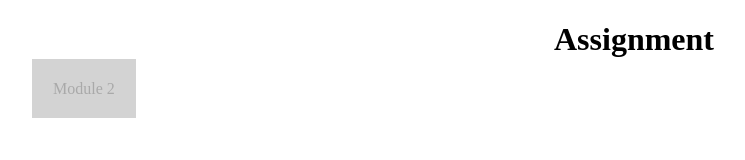
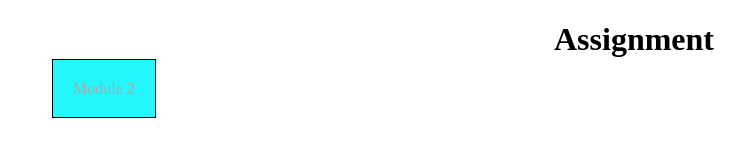
Before and after one commit to Learningfed/coursera, a plain HTML site: page index.html in a window 1280 px wide. Shown: the whole page, without its empty margins (6-751 px from the left). Drawn offline with Linux system fonts and the light colour scheme.

Commit message:
Update index.html

```diff
--- a/index.html
+++ b/index.html
@@ -6,23 +6,23 @@
     <title>Learningfed Coursera</title>
     <style>
       .abc{
-        border: 1px solid #D3D3D3;
         color: #A9A9A9;
         padding: 20px;
-        margin:30px;
+        margin:50px;
       }
 
       h1 {text-align:center;}
 
       a:link{
-        background-color:#D3D3D3;
+        background-color:#26f7fd;
         text-decoration:none;
         text-align:center;
+        border: 1px solid #000000;
       }
 
       a:hover{
-        background-color:#808080;
-        color:#ffffff;
+        background-color:#21d6db;
+        border: 1px solid #ffffff;
       }
 
       </style>
```
